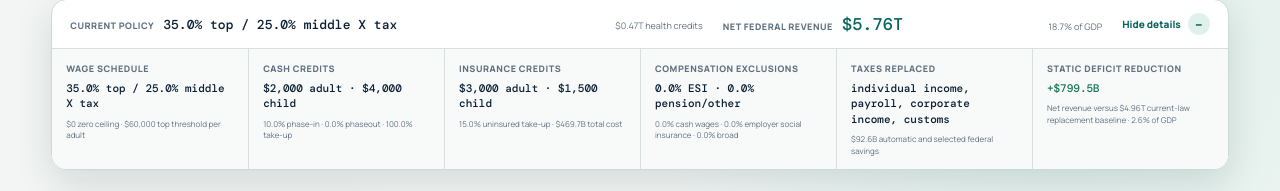
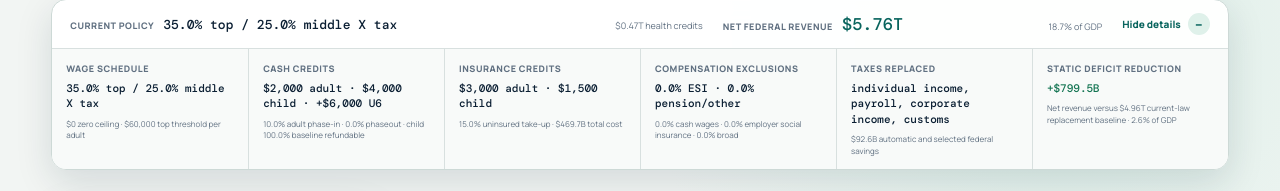
Before and after one commit to pcarlsgaard/tax_reform, a React (Vite) app: page / in a window 1280 px wide. Shown: the part 159-350 px from the top of the page. Built offline with nearby package versions, Linux system fonts and the light colour scheme.

Commit message:
Show U6 and child refundability in policy summary

```diff
--- a/src/components/PolicyDock.tsx
+++ b/src/components/PolicyDock.tsx
@@ -31,6 +31,7 @@ export function PolicyDock({
     .map((key) => taxLabels[key])
     .join(', ');
   const deficitReduction = result.deficitReduction;
+  const childBaselineRefundable = settings.childCreditBaselineRefundableShare ?? 1;
 
   return <div className="policy-dock-shell">
     <section className={`policy-dock ${expanded ? 'expanded' : 'collapsed'}`} aria-label="Current reform policy and revenue">
@@ -41,7 +42,7 @@ export function PolicyDock({
       </button>
       {expanded && <div className="policy-dock-details">
         <div><span>Wage schedule</span><strong>{structure}</strong><small>{settings.wageTaxMode === 'progressive' ? `$${settings.progressiveZeroBracketPerAdult.toLocaleString()} zero ceiling · $${settings.progressiveTopBracketPerAdult.toLocaleString()} top threshold per adult` : 'Wages and business cash flow use the same rate'}</small></div>
-        <div><span>Cash credits</span><strong>${settings.adultCredit.toLocaleString()} adult · ${settings.childCredit.toLocaleString()} child</strong><small>{settings.adultCreditMode === 'earned' ? `${percent(settings.adultCreditPhaseInRate)} phase-in · ${percent(settings.adultCreditPhaseOutRate)} phaseout` : 'Universal adult credit'} · {percent(settings.adultCreditTakeUpRate)} take-up</small></div>
+        <div><span>Cash credits</span><strong>${settings.adultCredit.toLocaleString()} adult · ${settings.childCredit.toLocaleString()} child · +${(settings.under6ChildCredit ?? 0).toLocaleString()} U6</strong><small>{settings.adultCreditMode === 'earned' ? `${percent(settings.adultCreditPhaseInRate)} adult phase-in · ${percent(settings.adultCreditPhaseOutRate)} phaseout` : 'Universal adult credit'} · child {percent(childBaselineRefundable)} baseline refundable</small></div>
         <div><span>Insurance credits</span><strong>${healthPolicy.adultHealthCredit.toLocaleString()} adult · ${healthPolicy.childHealthCredit.toLocaleString()} child</strong><small>{percent(healthPolicy.uninsuredTakeUpRate)} uninsured take-up · {billions(result.insuranceCreditCost)} total cost</small></div>
         <div><span>Compensation exclusions</span><strong>{percent(settings.employerHealthInsuranceExemptionShare)} ESI · {percent(settings.employerPensionOtherInsuranceExemptionShare)} pension/other</strong><small>{percent(settings.cashWageExemptionShare)} cash wages · {percent(settings.employerSocialInsuranceExemptionShare)} employer social insurance · {percent(settings.exemptionShare)} broad</small></div>
         <div><span>Taxes replaced</span><strong>{replaced || 'None'}</strong><small>{billions(result.totalFederalSavings)} automatic and selected federal savings</small></div>
```
